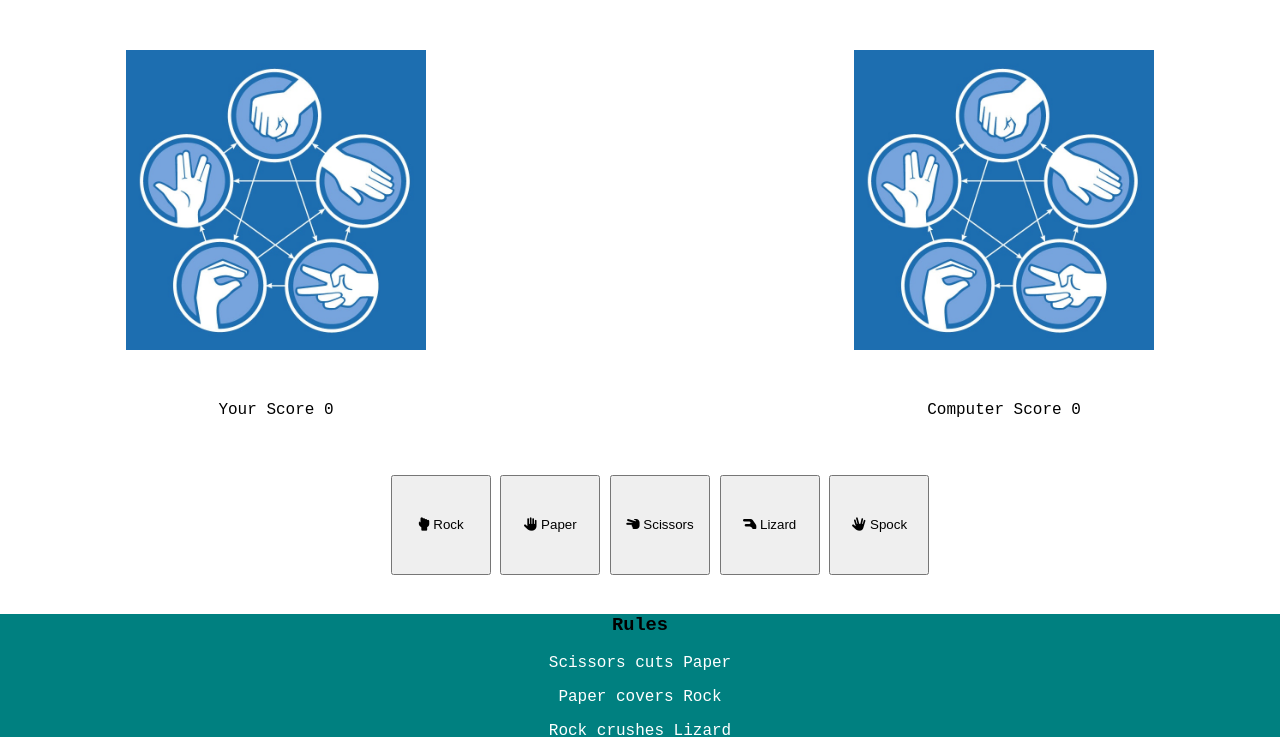
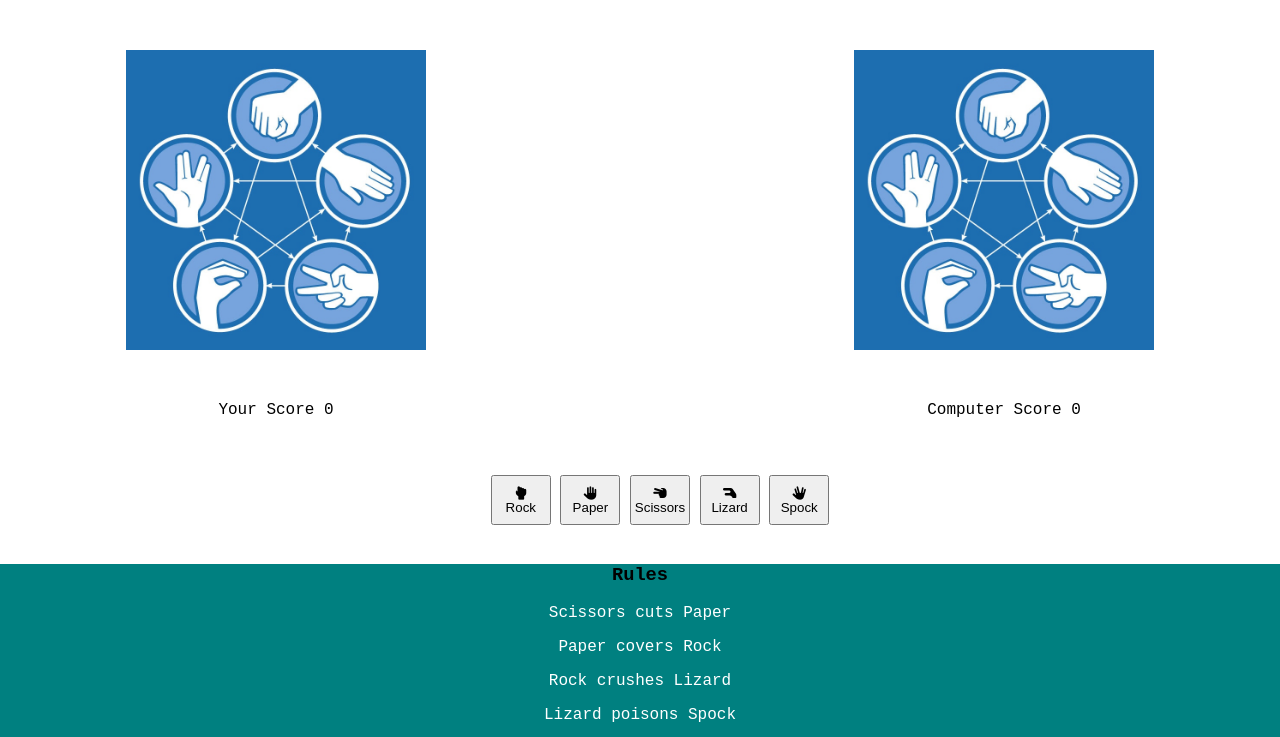
Before and after one commit to md-ash-dot/rpsls-game, a plain HTML site: page index.html in a window 1280 px wide. Shown: the part 80-817 px from the top of the page. Drawn offline with Linux system fonts and the light colour scheme; a web font is replaced by a local one.

Commit message:
Add styling to buttons to resize them and align button contents

```diff
--- a/assets/css/style.css
+++ b/assets/css/style.css
@@ -44,9 +44,12 @@ body {
 }
 
 .controls-area button {
-    width: 100px;
-    height: 100px;
+    width: 60px;
+    height: 50px;
     padding: 10px;
+    display: inline-flex;
+    align-items: center;
+    flex-direction: column;
     margin: 0 auto;
 }
 
```
